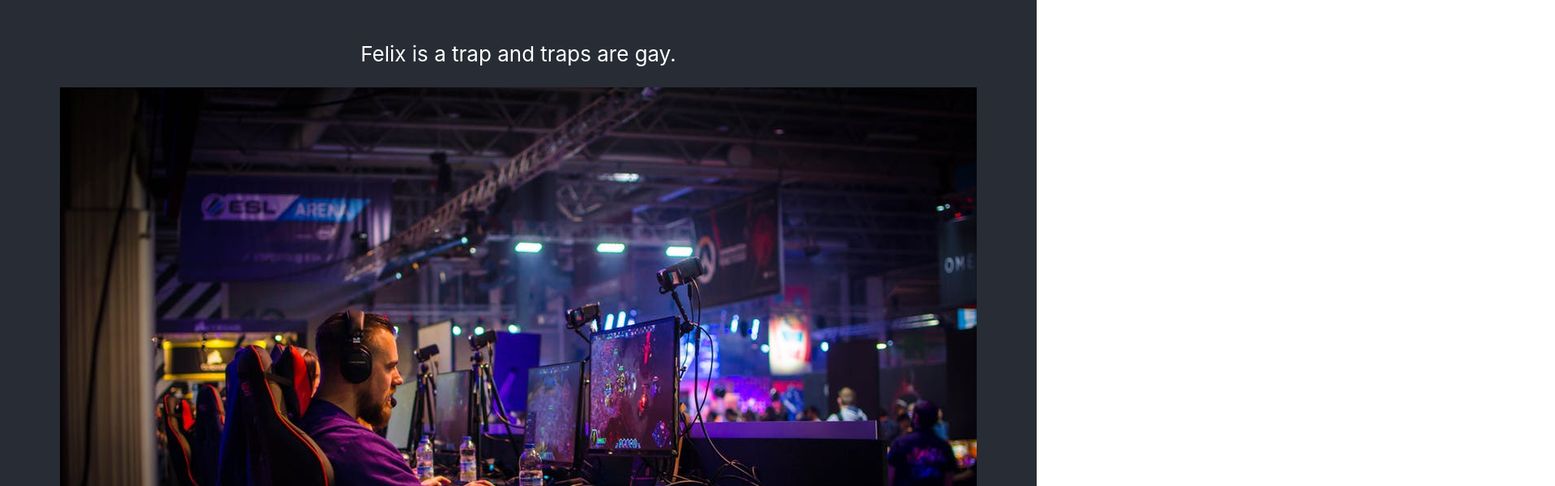
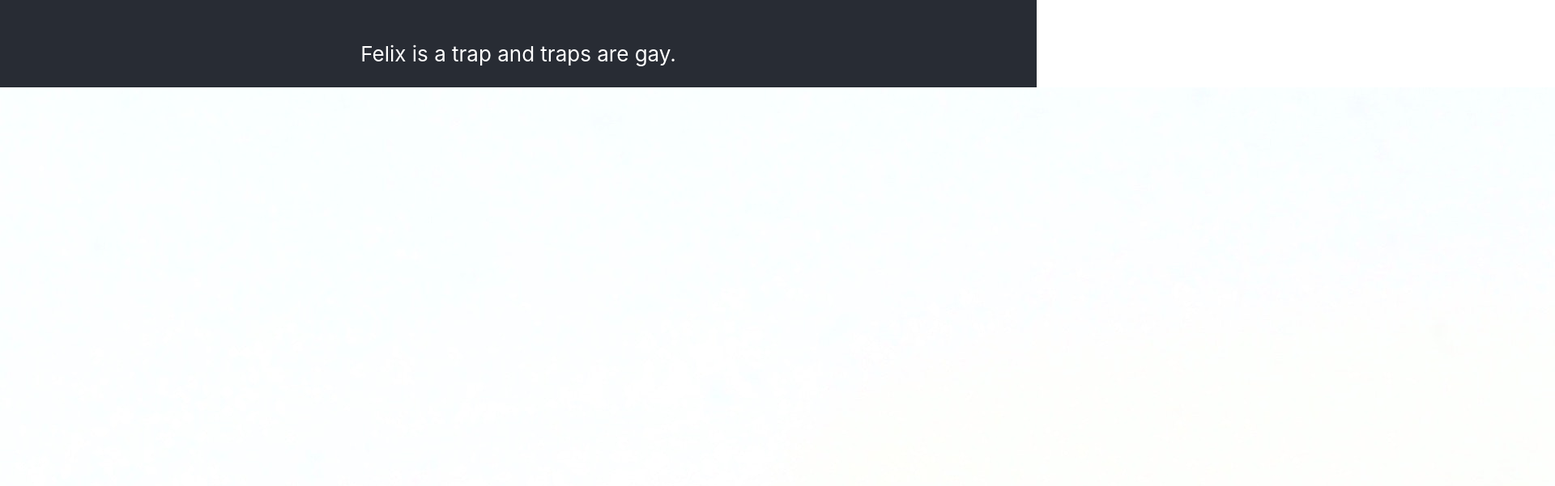
Before and after one commit to Rhosie/puffball, a React (Create React App) app: page / in a window 1280 px wide. Shown: the part 295-896 px from the top of the page at 81% size, 1920 px wide, since content can reach past the window. Built offline with nearby package versions, Linux system fonts and the light colour scheme.

Commit message:
delete necky insert pignotepad pic

```diff
--- a/public/index.html
+++ b/public/index.html
@@ -19,7 +19,7 @@
       work correctly both with client-side routing and a non-root public URL.
       Learn how to configure a non-root public URL by running `npm run build`.
     -->
-    <title>Neckbeard - To Cheetos and Beyond</title>
+    <title> Traps are gay</title>
   </head>
   <body>
     <noscript>You need to enable JavaScript to run this app.</noscript>
--- a/src/App.js
+++ b/src/App.js
@@ -11,7 +11,7 @@ function App() {
           Felix is a trap and traps are gay.
         </p>
 
-        <img src="/images/necky.jpeg"/>
+        <img src="images/pignotepad.jpg"/>
 
       </header>
     </div>
```
Also changed, not shown: package.json (+7 -1 lines), public/images/necky.jpeg (deleted), public/images/pignotepad.jpg (added).
